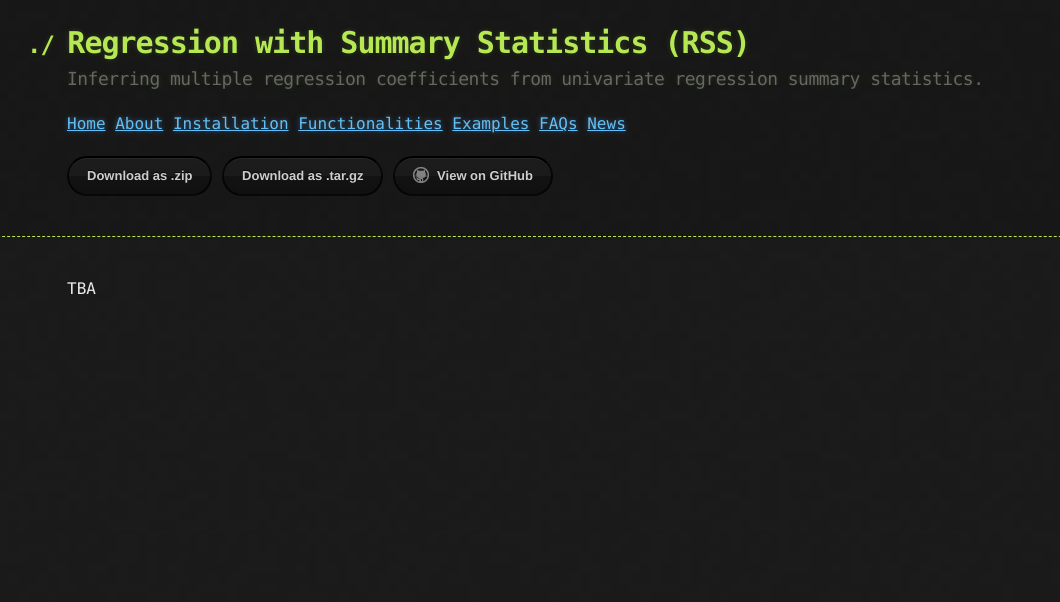
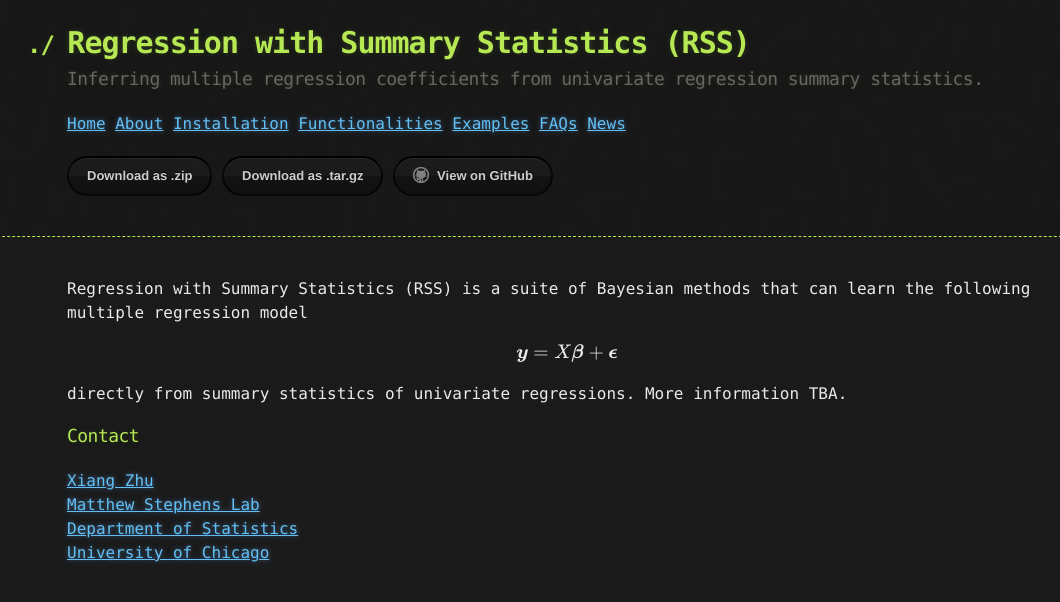
Before and after one commit to stephenslab/rss, a Jekyll site: the page built from docs/About.md, in a window 1280 px wide. Shown: the top 602 px of the page, without its empty margins (73-1133 px from the left). Built offline with Jekyll 4.4.1, drawn with Linux system fonts in a browser that asks for light colours; our own code applies the rules of GitHub Pages for plain Markdown files; formulas are drawn with MathJax 3.

Commit message:
update about

```diff
--- a/docs/About.md
+++ b/docs/About.md
@@ -1 +1,14 @@
-TBA
+Regression with Summary Statistics (RSS) is a suite of Bayesian methods
+that can learn the following multiple regression model
+
+\\[{\boldsymbol y}=X{\boldsymbol\beta}+{\boldsymbol\epsilon}\\]
+
+directly from summary statistics of univariate regressions.
+More information TBA.
+
+### Contact
+
+[Xiang Zhu](https://github.com/xiangzhu) <br>
+[Matthew Stephens Lab](http://stephenslab.uchicago.edu) <br>
+[Department of Statistics](https://galton.uchicago.edu) <br>
+[University of Chicago](https://www.uchicago.edu) <br>
```
